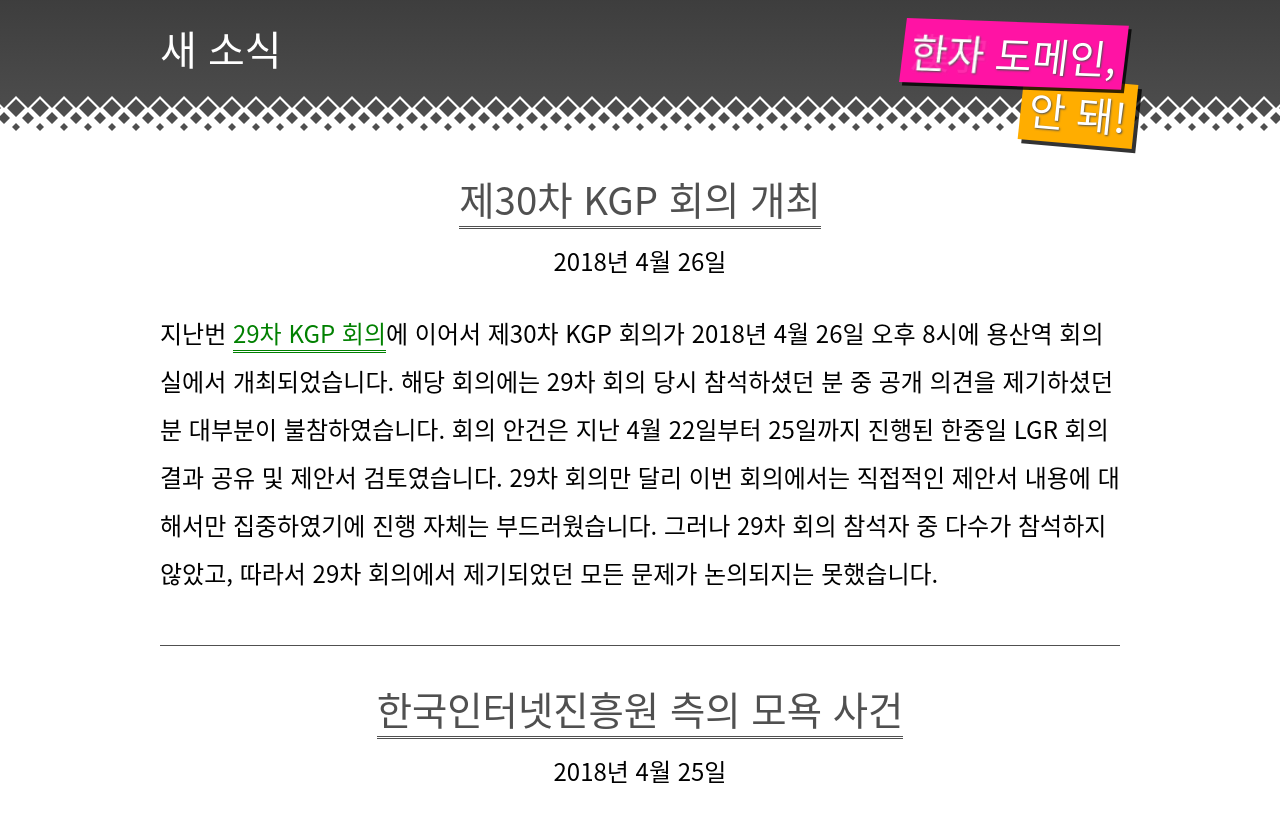
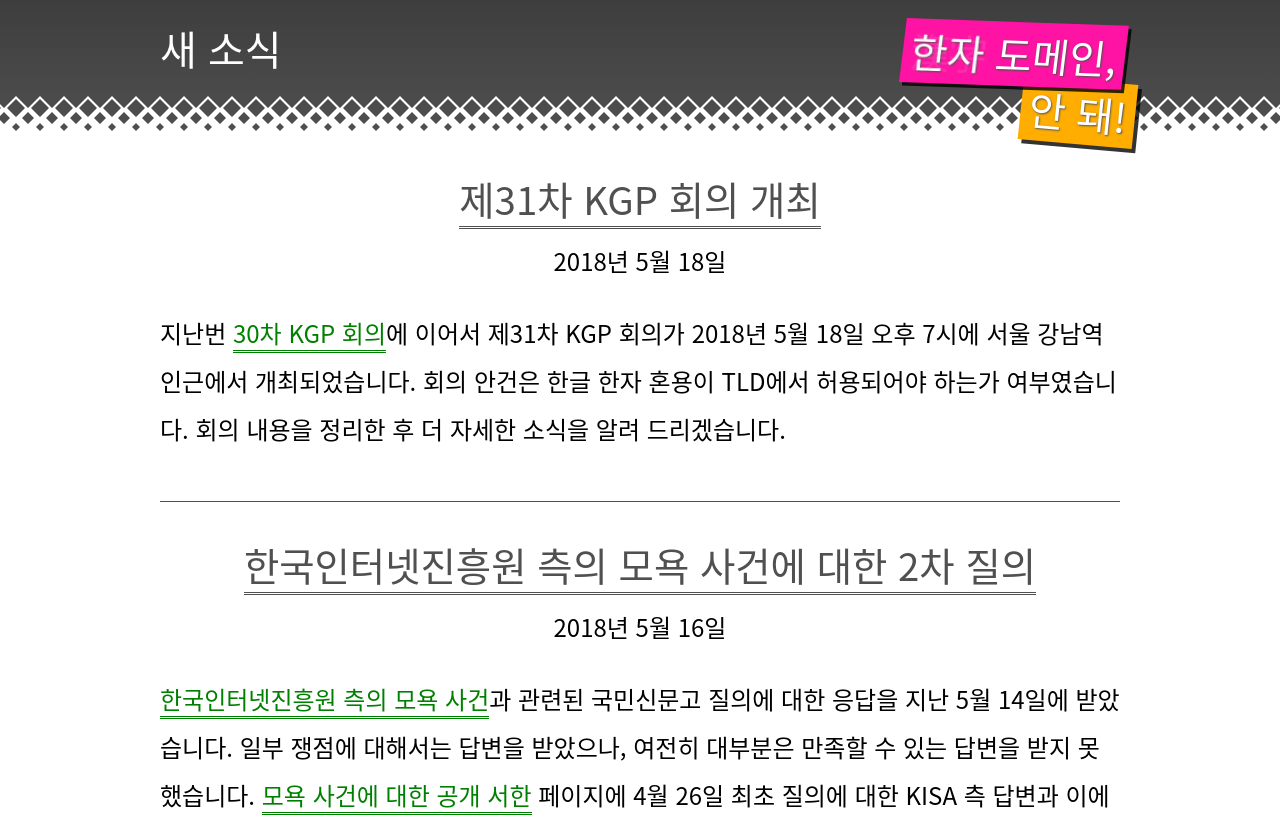
Before and after one commit to no-hanja-domain/no-hanja-domain.github.io, a plain HTML site: page news.html in a window 1280 px wide. Shown: the part 102-924 px from the top of the page. Drawn offline with Linux system fonts and the light colour scheme.

Commit message:
Update news

```diff
--- a/news.html
+++ b/news.html
@@ -31,6 +31,22 @@
 <h1><a href="index.html"><span class="line1"><u>한자</u><s>漢字</s> 도메인,</span> <span class="line2">안 돼!</span></a> <span class="subtitle">새 소식</span></h1>
 </header>
 <div id="main">
+
+<article class="news" id="20180518">
+<header>
+	<h2><a href="#20180518">제31차 KGP 회의 개최</a></h2>
+	<time datetime="2018-05-18">2018년 5월 18일</time>
+</header>
+<p>지난번 <a href="#20180426">30차 KGP 회의</a>에 이어서 제31차 KGP 회의가 2018년 5월 18일 오후 7시에 서울 강남역 인근에서 개최되었습니다. 회의 안건은 한글 한자 혼용이 TLD에서 허용되어야 하는가 여부였습니다. 회의 내용을 정리한 후 더 자세한 소식을 알려 드리겠습니다.</p>
+</article>
+
+<article class="news" id="20180516">
+<header>
+	<h2><a href="#20180516">한국인터넷진흥원 측의 모욕 사건에 대한 2차 질의</a></h2>
+	<time datetime="2018-05-16">2018년 5월 16일</time>
+</header>
+<p><a href="#20180425">한국인터넷진흥원 측의 모욕 사건</a>과 관련된 국민신문고 질의에 대한 응답을 지난 5월 14일에 받았습니다. 일부 쟁점에 대해서는 답변을 받았으나, 여전히 대부분은 만족할 수 있는 답변을 받지 못했습니다. <a href="insult-from-kisa-20180426.html">모욕 사건에 대한 공개 서한</a> 페이지에 4월 26일 최초 질의에 대한 KISA 측 답변과 이에 대한 추가 질의를 게시하였습니다.</p>
+</article>
 
 <article class="news" id="20180426">
 <header>
@@ -71,7 +87,7 @@
 <p>보고서에 의하면 KGP 측은 공개 의견을 반영하여 K-LGR 제안서를 업데이트해야 하며, ICANN의 다음 행동은 업데이트된 제안의 내용에 따라서 달라질 것입니다. 중요한 점은 다음 번에 K-LGR 제안서가 업데이트되었을 때 업데이트된 제안서에 대해서 <strong>새로운 공개 의견을 반드시 청취하지는 않는다</strong>는 데 있습니다. 또한 ICANN 측은 논의가 언제까지 마무리되어야 하는지에 대한 시한을 공개적으로 제시하지는 않았습니다.</p>
 </article>
 
-<p>마지막 갱신: 2018-05-02</p>
+<p>마지막 갱신: 2018-05-21</p>
 
 <!--
 <article class="news" id="20180000">
```
